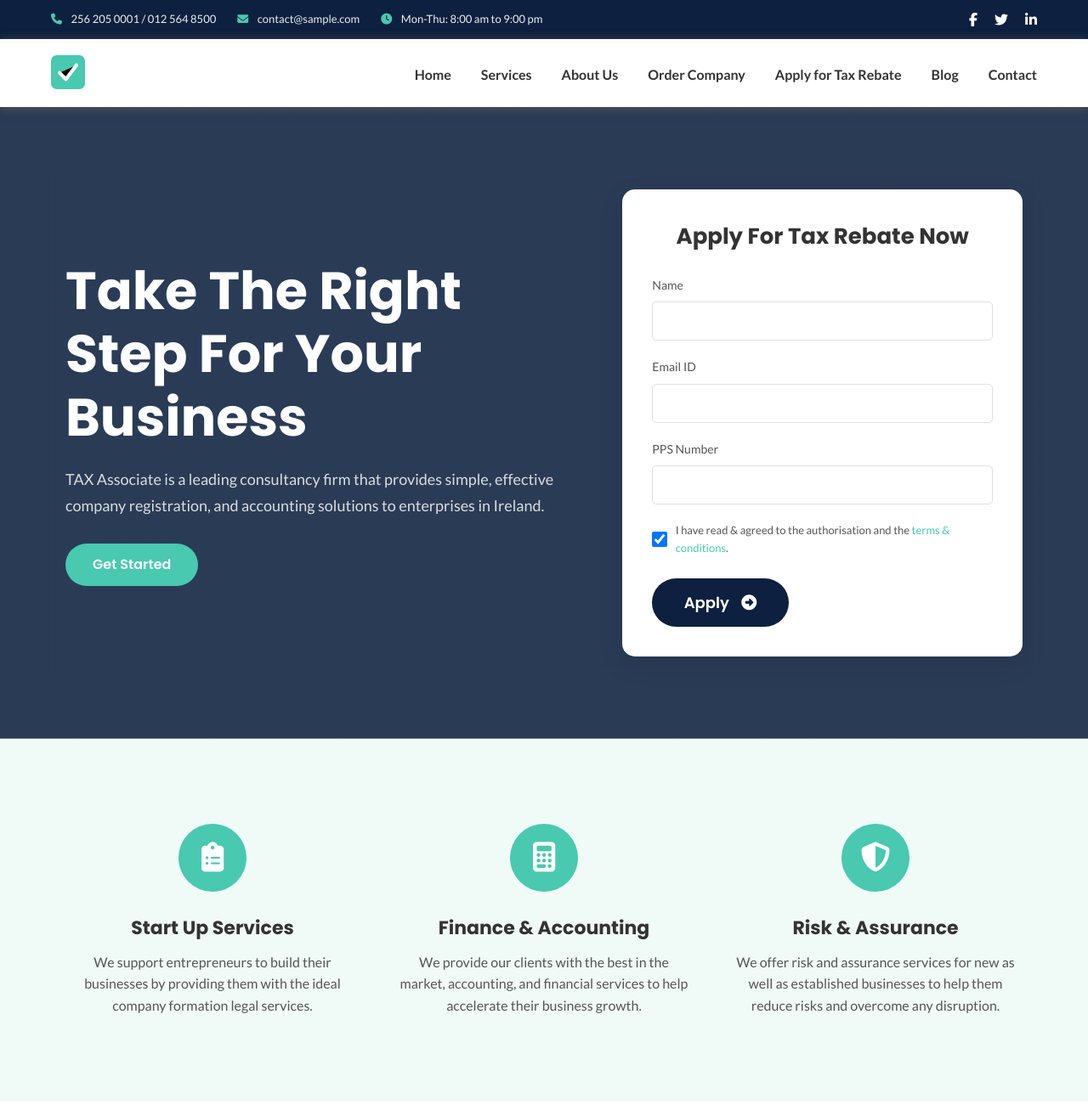
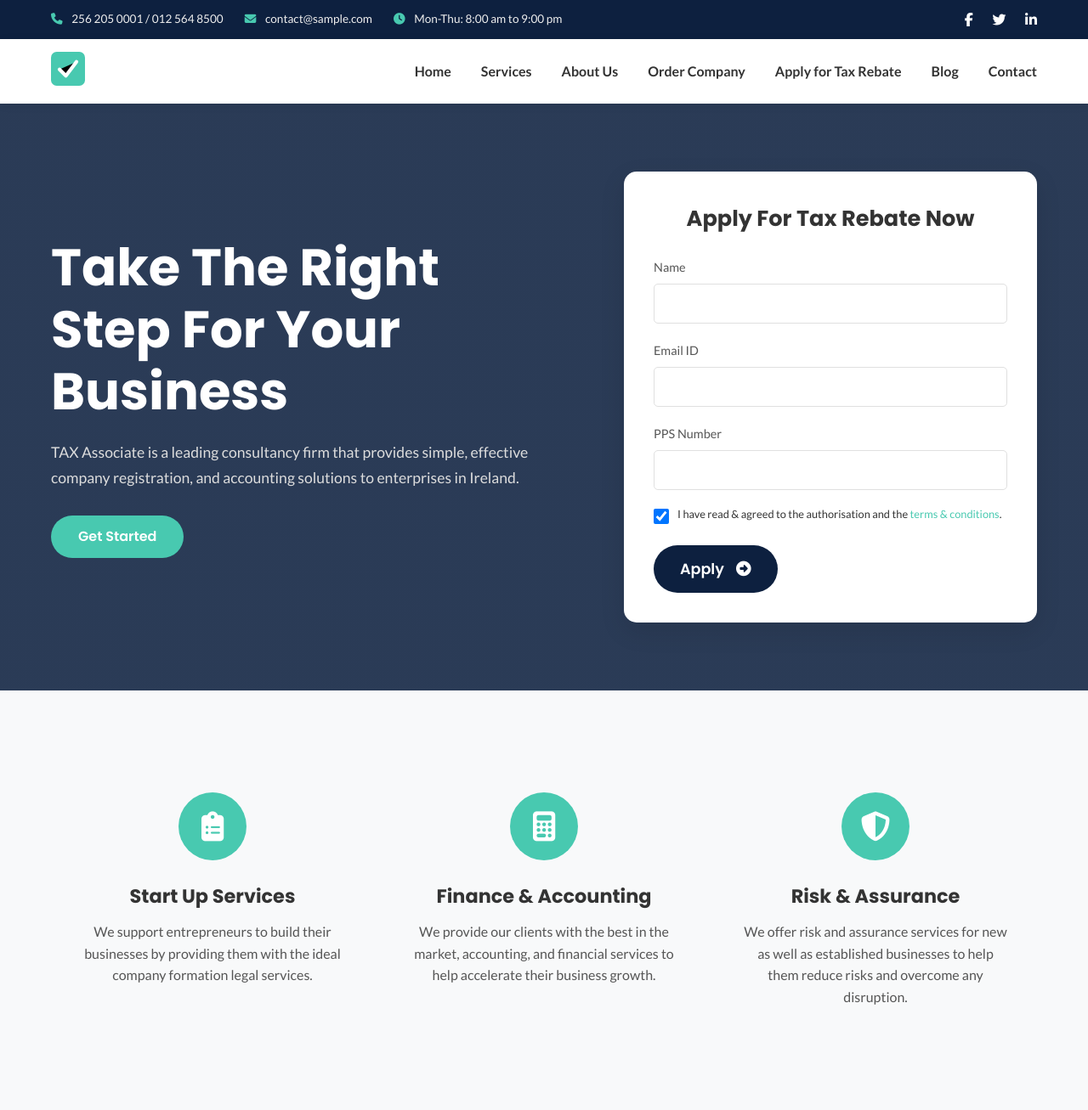
Before and after one commit to VidhunKr/TAX_Associate_Home_Page, a plain HTML site: page index.html in a window 1280 px wide. Shown: the whole page at 85% size. Drawn offline with Linux system fonts and the light colour scheme.

Commit message:
first commit

```diff
--- a/index.html
+++ b/index.html
@@ -7,29 +7,30 @@
     <title>TAX Associate</title>
 
    <link href="https://fonts.googleapis.com/css2?family=Lato:wght@400;700&family=Poppins:wght@600;700&display=swap" rel="stylesheet">
+
    <link rel="stylesheet" href="https://cdnjs.cloudflare.com/ajax/libs/font-awesome/6.5.1/css/all.min.css">
+
    <link rel="stylesheet" href="./style.css">
-   <link rel="stylesheet" href="./server.js">
 </head>
 <body>
 
-    <!-- Header Section -->
 
     <header class="main-header">
-        <div class="header-top-bar">
+        <div class="top-bar">
             <div class="container">
-                <div class="contact-info">
+                <div class="top-contact">
                     <span><i class="fa-solid fa-phone"></i> 256 205 0001 / 012 564 8500</span>
                     <span><i class="fa-solid fa-envelope"></i> contact@sample.com</span>
                     <span><i class="fa-solid fa-clock"></i> Mon-Thu: 8:00 am to 9:00 pm</span>
                 </div>
-                <div class="social-icons">
+                <div class="socials">
                     <a href="#"><i class="fa-brands fa-facebook-f"></i></a>
                     <a href="#"><i class="fa-brands fa-twitter"></i></a>
                     <a href="#"><i class="fa-brands fa-linkedin-in"></i></a>
                 </div>
             </div>
         </div>
+
         <nav class="main-nav">
             <div class="container">
                 <a href="#" class="logo">
@@ -38,10 +39,13 @@
                         <path d="M6 12.5L10.5 17L18 7" stroke="white" stroke-width="2.5" stroke-linecap="round" stroke-linejoin="round"/>
                     </svg>
                 </a>
+
                 <button class="nav-toggle" id="nav-toggle-button">
                     <i class="fas fa-bars"></i>
                 </button>
-                <ul class="nav-links" id="nav-links-menu">
+
+                <div class="nav-menu" id="nav-links-menu">
+                    <ul>
                         <li><a href="#">Home</a></li>
                         <li><a href="#">Services</a></li>
                         <li><a href="#">About Us</a></li>
@@ -51,68 +55,66 @@
                         <li><a href="#">Contact</a></li>
                     </ul>
                 </div>
+            </div>
         </nav>
     </header>
-
-    <!-- Main Content -->
 
     <main>
 
         <!-- Hero Section -->
-        <section class="hero-section">
+        <section class="hero">
             <div class="container">
-                <div class="hero-content-wrapper">
                     <div class="hero-grid">
                         <div class="hero-text">
-                            <h1 class="hero-title">Take The Right Step For Your Business</h1>
-                            <p class="hero-subtitle">TAX Associate is a leading consultancy firm that provides simple, effective company registration, and accounting solutions to enterprises in Ireland.</p>
+                            <h1>Take The Right Step For Your Business</h1>
+                            <p>TAX Associate is a leading consultancy firm that provides simple, effective company registration, and accounting solutions to enterprises in Ireland.</p>
                             <a href="#" class="btn btn-primary">Get Started</a>
                         </div>
-                        <div class="hero-form-container">
+                        <div class="hero-form-wrapper">
                             <form class="hero-form">
-                                <h2 class="form-title">Apply For Tax Rebate Now</h2>
-                                <div class="form-group">
+                                <h2>Apply For Tax Rebate Now</h2>
+                                <div class="input-group">
                                     <label for="name">Name</label>
                                     <input type="text" id="name">
                                 </div>
-                                <div class="form-group">
+                                <div class="input-group">
                                     <label for="email">Email ID</label>
-                                    <input type="email" id="email">
+                                    <input id="email" type="email">
                                 </div>
-                                <div class="form-group">
+                                <div class="input-group">
                                     <label for="pps">PPS Number</label>
                                     <input type="text" id="pps">
                                 </div>
-                                <div class="form-group-checkbox">
+
+                                <div class="checkbox-group">
                                     <input type="checkbox" id="terms" checked>
                                     <label for="terms">I have read & agreed to the authorisation and the <a href="#">terms & conditions</a>.</label>
                                 </div>
+
                                 <button type="submit" class="btn btn-dark">Apply <i class="fa-solid fa-circle-right"></i></button>
                             </form>
                         </div>
                     </div>
             </div>
-            </div>
         </section>
 
-        <!-- Services Section -->
-
-        <section class="services-section">
+        <!-- What we do -->
+        <section class="services">
             <div class="container">
-                <div class="services-grid">
-                    <div class="service-card">
-                        <div class="service-icon"><i class="fa-solid fa-clipboard-list"></i></div>
-                        <h3 class="service-title">Start Up Services</h3>
+                <div class="services-container">
+                    <div class="service-box">
+                        <div class="icon"><i class="fa-solid fa-clipboard-list"></i></div>
+                        <h3>Start Up Services</h3>
                         <p>We support entrepreneurs to build their businesses by providing them with the ideal company formation legal services.</p>
                     </div>
-                    <div class="service-card">
-                        <div class="service-icon"><i class="fa-solid fa-calculator"></i></div>
-                        <h3 class="service-title">Finance & Accounting</h3>
+                    <div class="service-box">
+                        <div class="icon"><i class="fa-solid fa-calculator"></i></div>
+                        <h3>Finance & Accounting</h3>
                         <p>We provide our clients with the best in the market, accounting, and financial services to help accelerate their business growth.</p>
                     </div>
-                    <div class="service-card">
-                        <div class="service-icon"><i class="fa-solid fa-shield-halved"></i></div>
-                        <h3 class="service-title">Risk & Assurance</h3>
+                    <div class="service-box">
+                        <div class="icon"><i class="fa-solid fa-shield-halved"></i></div>
+                        <h3>Risk & Assurance</h3>
                         <p>We offer risk and assurance services for new as well as established businesses to help them reduce risks and overcome any disruption.</p>
                     </div>
                 </div>
--- a/style.css
+++ b/style.css
@@ -22,6 +22,11 @@
 a {
     text-decoration: none;
     color: #48C9B0;
+    transition: color 0.3s ease;
+}
+
+a:hover {
+    color: #3ca994;
 }
 
 .container {
@@ -30,48 +35,45 @@
     padding: 0 20px;
 }
 
-        /* Header section */
-        .header-top-bar {
+/* Header */
+
+.top-bar {
     background-color: #0d203f;
     color: #eee;
     padding: 10px 0;
-            font-size: 13px;
+    font-size: 0.85rem;
 }
 
-        .header-top-bar .container {
+.top-bar .container {
     display: flex;
     justify-content: space-between;
     align-items: center;
 }
 
-        .contact-info {
+.top-contact {
     display: flex;
     gap: 25px;
 }
 
-        .contact-info i {
+.top-contact i {
     margin-right: 8px;
     color: #48C9B0;
 }
 
-        .social-icons {
-            display: flex;
-            gap: 20px;
+.socials a {
+    color: white;
+    font-size: 1rem;
+    margin-left: 20px;
 }
 
-        .social-icons a {
-            color: #fff;
-            font-size: 16px;
-        }
-
+/* Main */
 .main-nav {
-            background-color: #fff;
-            border-top: 4px solid #fbfbfb;
+    background-color: white;
     padding: 15px 0;
-            box-shadow: 0 2px 10px;
+    box-shadow: 0 2px 10px rgba(0, 0, 0, 0.08);
     position: sticky;
     top: 0;
-            z-index: 100;
+    z-index: 1000;
 }
 
 .main-nav .container {
@@ -80,16 +82,16 @@
     align-items: center;
 }
 
-        .nav-links {
+.nav-menu ul {
     list-style: none;
     display: flex;
     gap: 35px;
 }
 
-        .nav-links a {
+.nav-menu ul li a {
     font-weight: 700;
     color: #333;
-            font-size: 16px;
+    font-size: 1rem;
 }
 
 .nav-toggle {
@@ -98,20 +100,16 @@
     background: none;
     border: none;
     cursor: pointer;
+    color: #333;
 }
 
-        /* Hero section */
-
-        .hero-section {
+/* Hero  */
+.hero {
     background-image: linear-gradient(rgba(13, 32, 63, 0.88), rgba(13, 32, 63, 0.88)), url('./assets/pexels-thirdman-7651924.jpg');
     background-size: cover;
     background-position: center;
     padding: 80px 0;
-        }
-
-        .hero-content-wrapper {
-            border: 2px solid #ffffff01;
-            padding: 15px;
+    color: white;
 }
 
 .hero-grid {
@@ -122,18 +120,17 @@
 
 .hero-text {
     flex: 1.1;
-            color: #fff;
 }
 
-        .hero-title {
-            font-size: 62px;
+.hero-text h1 {
+    font-size: 3.8rem;
     line-height: 1.2;
-            color: #fff;
+    color: white;
     margin-bottom: 20px;
 }
 
-        .hero-subtitle {
-            font-size: 18px;
+.hero-text p {
+    font-size: 1.1rem;
     line-height: 1.7;
     margin-bottom: 30px;
     color: #ddd;
@@ -145,110 +142,134 @@
     border-radius: 50px;
     font-family: 'Poppins', sans-serif;
     font-weight: 600;
-            font-size: 16px;
+    font-size: 1rem;
     text-align: center;
     cursor: pointer;
     border: none;
+    transition: background-color 0.3s ease, transform 0.2s ease;
 }
 
 .btn-primary {
     background-color: #48C9B0;
-            color: #fff;
+    color: white;
+}
+.btn-primary:hover {
+    background-color: #3ca994;
+    color: white;
+    transform: translateY(-2px);
 }
 
-        .hero-form-container {
+.hero-form-wrapper {
     flex: 0.9;
 }
 
 /* Form Style */
 .hero-form {
-            background-color: #fff;
+    background: white;
     padding: 35px;
     border-radius: 15px;
     box-shadow: 0 10px 30px rgba(0,0,0,0.1);
 }
 
-        .form-title {
-            font-size: 26px;
+.hero-form h2 {
+    font-size: 1.6rem;
     text-align: center;
     margin-bottom: 25px;
 }
 
-        .form-group {
+.input-group {
     margin-bottom: 20px;
 }
 
-        .form-group label {
+.input-group label {
     display: block;
-            font-size: 14px;
+    font-size: 0.9rem;
     margin-bottom: 8px;
     color: #555;
 }
 
-        .form-group input {
+.input-group input {
     width: 100%;
     padding: 13px;
     border: 1px solid #e0e0e0;
     border-radius: 5px;
-            font-size: 16px;
+    font-size: 1rem;
+    font-family: 'Lato', sans-serif;
 }
 
-        .form-group-checkbox {
+.input-group input:focus {
+    outline: none;
+    border-color: #48C9B0;
+    box-shadow: 0 0 0 3px rgba(72, 201, 176, 0.2);
+}
+
+.checkbox-group {
     display: flex;
-            align-items: center;
+    align-items: flex-start;
     gap: 10px;
     margin-bottom: 25px;
 }
 
-        .form-group-checkbox label {
-            font-size: 13px;
+.checkbox-group label {
+    font-size: 0.8rem;
+    line-height: 1.4;
+    color: #333;
 }
 
-        .form-group-checkbox input {
+.checkbox-group input {
     width: 18px;
     height: 18px;
+    margin-top: 2px;
 }
 
 .btn-dark {
     background-color: #0d203f;
-            color: #fff;
-            width: 40%;
+    color: white;
+    width: 35%;
     padding: 15px;
-            font-size: 18px;
+    font-size: 1.1rem;
+}
+.btn-dark:hover {
+    background-color: #1a365f;
+    color: white;
 }
 
 .btn-dark i {
     margin-left: 10px;
 }
 
-        .fa-spin {
-            animation: spin 1.5s linear infinite;
+/* Service */
+.services {
+    padding: 100px 0;
+    background-color: #f8f9fa;
 }
 
-        /* Service Section */
-        .services-section {
-            padding: 100px 0;
-            background-color: #F0FBF8;
-        }
-
-        .services-grid {
+.services-container {
     display: flex;
     justify-content: center;
     gap: 40px;
+    flex-wrap: wrap;
 }
 
-        .service-card {
+.service-box {
     flex: 1;
     max-width: 350px;
+    min-width: 300px;
     text-align: center;
+    padding: 20px;
+    transition: transform 0.3s ease, box-shadow 0.3s ease;
 }
 
-        .service-icon {
+.service-box:hover {
+    transform: translateY(-5px);
+}
+
+.service-box .icon {
     width: 80px;
     height: 80px;
     border-radius: 50%;
     background-color: #48C9B0;
-            color: #fff;
+    color: white;
     font-size: 35px;
     display: flex;
     justify-content: center;
@@ -256,8 +277,8 @@
     margin: 0 auto 25px auto;
 }
 
-        .service-title {
-            font-size: 22px;
+.service-box h3 {
+    font-size: 1.4rem;
     margin-bottom: 10px;
 }
 
@@ -274,24 +295,20 @@
         text-align: center;
     }
 
-            .hero-form-container {
+    .hero-form-wrapper {
         order: 1;
         width: 100%;
         max-width: 550px;
-            }
-
-            .services-grid {
-                flex-wrap: wrap;
     }
 }
 
 /* Mobile Phones */
 @media (max-width: 768px) {
-            .contact-info {
+    .top-contact {
         display: none;
     }
 
-            .header-top-bar .container {
+    .top-bar .container {
         justify-content: center;
     }
 
@@ -299,33 +316,41 @@
         display: block;
     }
 
-            .nav-links {
+    .nav-menu {
         display: none;
         position: absolute;
-                top: 74px;
+        top: 100%;
+        left: 0;
         right: 0;
         width: 100%;
-                background-color: #fff;
-                flex-direction: column;
-                text-align: center;
+        background-color: white;
         box-shadow: 0 5px 10px rgba(0,0,0,0.1);
     }
 
-            .nav-links.active {
-                display: flex;
+    .nav-menu.active {
+        display: block;
     }
 
-            .nav-links li {
+    .nav-menu ul {
+        flex-direction: column;
+        gap: 0;
+    }
+
+    .nav-menu ul li {
         padding: 15px 0;
         width: 100%;
+        text-align: center;
         border-bottom: 1px solid #f0f0f0;
     }
-
-            .hero-title {
-                font-size: 45px;
+    .nav-menu ul li:last-child {
+        border-bottom: none;
     }
 
-            .services-grid {
+    .hero-text h1 {
+        font-size: 2.8rem;
+    }
+
+    .services-container {
         flex-direction: column;
         align-items: center;
     }
```
Lines whose indentation alone changed are shown as unchanged.
